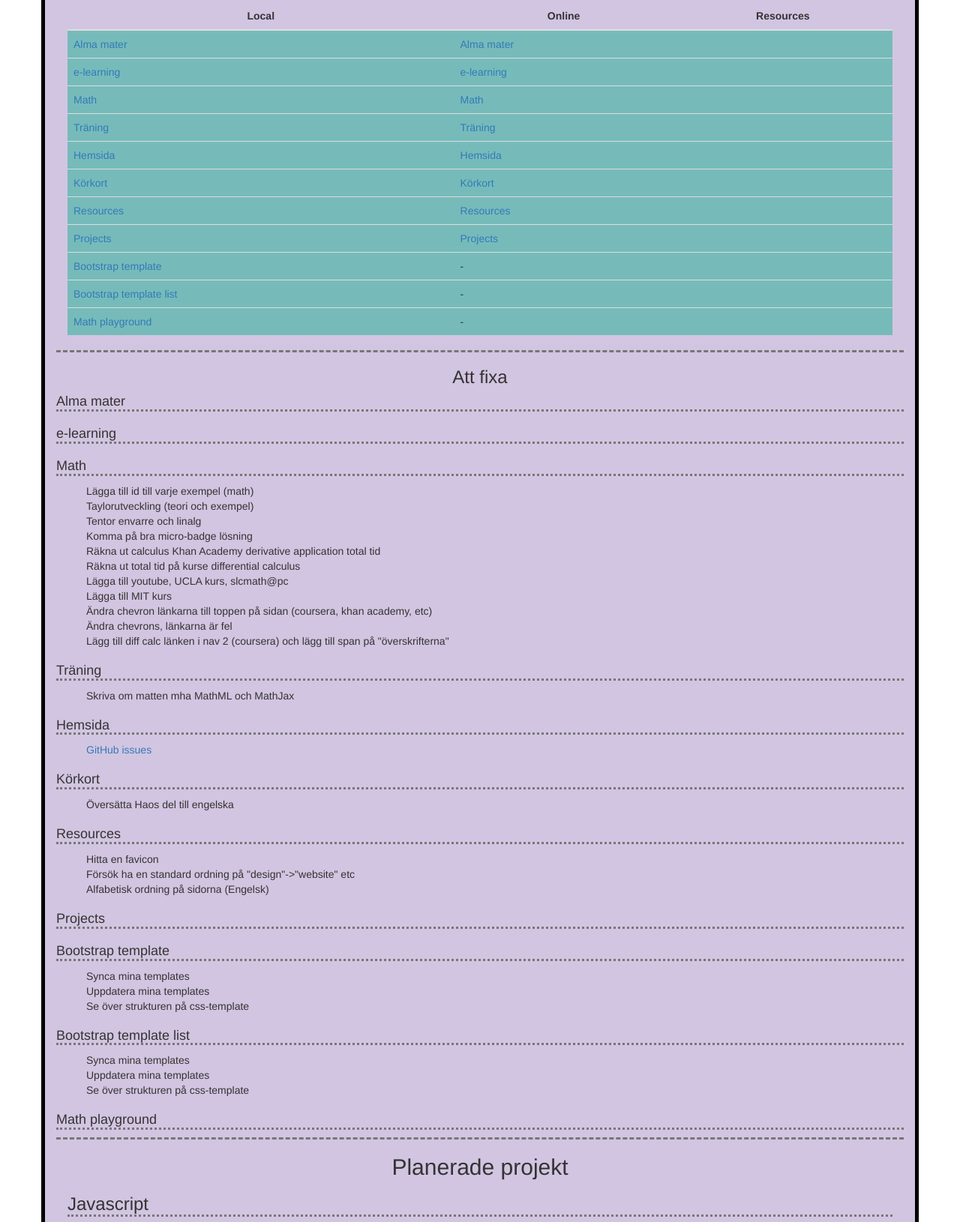
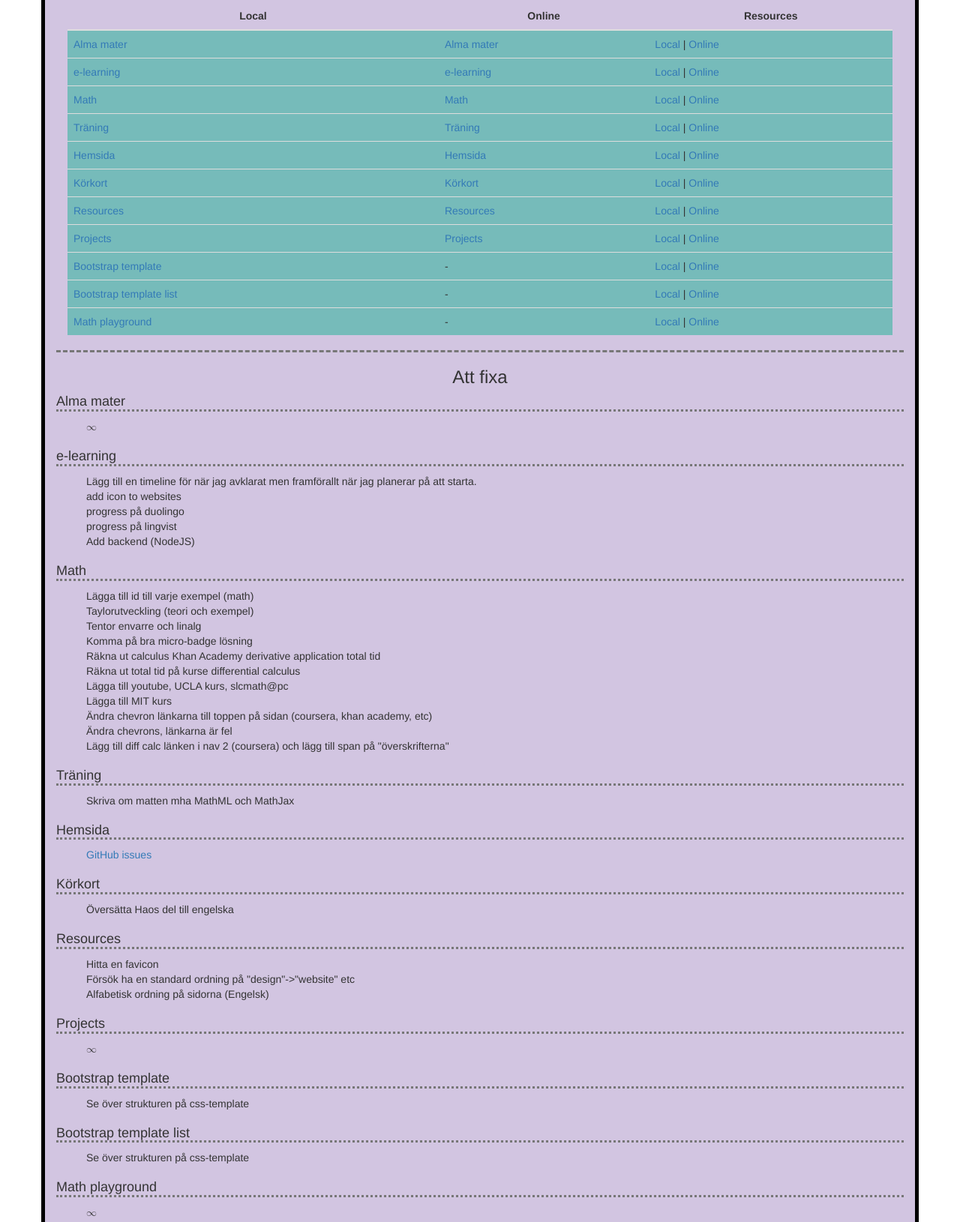
Before and after one commit to JakobPapirov/projects, a plain HTML site: page index.html in a window 1280 px wide. Shown: the part 377-2007 px from the top of the page at 75% size. Drawn offline with nearby package versions, Linux system fonts and the light colour scheme; some packages are replaced by stand-ins of ours.

Commit message:
Medium update
New content, footer update to current standard, resources typo

```diff
--- a/index.html
+++ b/index.html
@@ -75,57 +75,57 @@
                 <tr>
                   <td><a href="http://localhost:8080/Alma%20mater/" target="_blank">Alma mater</a></td>
                   <td><a href="http://jakobpapirov.se/alma-mater" target="_blank">Alma mater</a></td>
-                  <td></td>
+                  <td><a href="http://localhost:8080/resources/#alma-mater" target="_blank">Local</a> | <a href="http://jakobpapirov.se/resources#alma-mater" target="_blank">Online</a></td>
                 </tr>
                 <tr>
                   <td><a href="http://localhost:8080/e-learning/" target="_blank">e-learning</a></td>
                   <td><a href="http://jakobpapirov.se/e-learning" target="_blank">e-learning</a></td>
-                  <td></td>
+                  <td><a href="http://localhost:8080/resources/#e-learning" target="_blank">Local</a> | <a href="http://jakobpapirov.se/resources#e-learning" target="_blank">Online</a></td>
                 </tr>
                 <tr>
                   <td><a href="http://localhost:8080/math/" target="_blank">Math</a></td>
                   <td><a href="http://jakobpapirov.se/math" target="_blank">Math</a></td>
-                  <td></td>
+                  <td><a href="http://localhost:8080/resources/#math" target="_blank">Local</a> | <a href="http://jakobpapirov.se/resources#math" target="_blank">Online</a></td>
                 </tr>
                 <tr>
                   <td><a href="http://localhost:8080/fitness/" target="_blank">Träning</a></td>
                   <td><a href="http://jakobpapirov.se/fitness" target="_blank">Träning</a></td>
-                  <td></td>
+                  <td><a href="http://localhost:8080/resources/#fitness" target="_blank">Local</a> | <a href="http://jakobpapirov.se/resources#fitness" target="_blank">Online</a></td>
                 </tr>
                 <tr>
                   <td><a href="http://localhost:8080/website/" target="_blank">Hemsida</a></td>
                   <td><a href="http://jakobpapirov.se/" target="_blank">Hemsida</a></td>
-                  <td></td>
+                  <td><a href="http://localhost:8080/resources/#website" target="_blank">Local</a> | <a href="http://jakobpapirov.se/resources#website" target="_blank">Online</a></td>
                 </tr>
                 <tr>
                   <td><a href="http://localhost:8080/drivers-licence/" target="_blank"> Körkort</a></td>
                   <td><a href="http://jakobpapirov.se/drivers-licence" target="_blank" title="Körkort"> Körkort</a></td>
-                  <td></td>
+                  <td><a href="http://localhost:8080/resources/#drivers-licence" target="_blank">Local</a> | <a href="http://jakobpapirov.se/resources#" target="_blank">Online</a></td>
                 </tr>
                 <tr>
                   <td><a href="http://localhost:8080/resources/" target="_blank"> Resources</a></td>
                   <td><a href="http://jakobpapirov.se/resources" target="_blank" title="Resources"> Resources</a></td>
-                  <td></td>
+                  <td><a href="http://localhost:8080/resources/#resources" target="_blank">Local</a> | <a href="http://jakobpapirov.se/resources#resources" target="_blank">Online</a></td>
                 </tr>
                 <tr>
                   <td><a href="http://localhost:8080/projects/" target="_blank" title="Denna sida!">Projects</a></td>
                   <td><a href="http://jakobpapirov.se/projects" target="_blank" title="På sikt http://projects.jakobpapirov.se/">Projects</a></td>
-                  <td></td>
+                  <td><a href="http://localhost:8080/resources/#projects" target="_blank">Local</a> | <a href="http://jakobpapirov.se/resources#projects" target="_blank">Online</a></td>
                 </tr>
                 <tr>
                   <td><a href="http://localhost:8080/new%20project/template-bootstrap/" target="_blank">Bootstrap template</a></td>
                   <td>-</td>
-                  <td></td>
+                  <td><a href="http://localhost:8080/resources/#template-bootstrap" target="_blank">Local</a> | <a href="http://jakobpapirov.se/resources#template-bootstrap" target="_blank">Online</a></td>
                 </tr>
                 <tr>
                   <td><a href="http://localhost:8080/new%20project/template-bootstrap-list/" target="_blank">Bootstrap template list</a></td>
                   <td>-</td>
-                  <td></td>
+                  <td><a href="http://localhost:8080/resources/#template-list" target="_blank">Local</a> | <a href="http://jakobpapirov.se/resources#template-list" target="_blank">Online</a></td>
                 </tr>
                 <tr>
                   <td><a href="http://localhost:8080/math-playground/" target="_blank">Math playground</a></td>
                   <td>-</td>
-                  <td></td>
+                  <td><a href="http://localhost:8080/resources/#math-playground" target="_blank" title="Doesn't exist">Local</a> | <a href="http://jakobpapirov.se/resources#math-playground" target="_blank" title="Doesn't exist">Online</a></td>
                 </tr>
               </tbody>
             </table>
@@ -138,13 +138,26 @@
           <h3 class="header-section">Att fixa</h3>
               <h4 class="inbetween-sections">Alma mater</h4>
                 <ul>
-                  <li></li>
+                  <li>
+                    <math display="inline">
+                      <mstyle displaystyle="true">
+                        <mi>&#x221E; <!--infinity--></mi>
+                      </mstyle>
+                    </math>
+                  </li>
                 </ul>
         </div>
       </div> <!-- Alma mater row ends -->
       <div class="row"> <!-- e-learning row -->
         <div class="col-md-12">
           <h4 class="inbetween-sections">e-learning</h4>
+            <ul>
+              <li>Lägg till en timeline för när jag avklarat men framförallt när jag planerar på att starta.</li>
+              <li>add icon to websites</li>
+              <li>progress på duolingo</li>
+              <li>progress på lingvist</li>
+              <li>Add backend (NodeJS)</li>
+            </ul>
         </div>
       </div> <!-- e-learning row ends -->
       <div class="row"> <!-- Math row -->
@@ -204,7 +217,13 @@
         <div class="col-md-12">
           <h4 class="inbetween-sections">Projects</h4>
             <ul>
-              <li></li>
+              <li>
+                <math display="inline">
+                  <mstyle displaystyle="true">
+                    <mi>&#x221E; <!--infinity--></mi>
+                  </mstyle>
+                </math>
+              </li>
             </ul>
         </div>
       </div> <!-- Projects row ends -->
@@ -212,10 +231,7 @@
         <div class="col-md-12">
           <h4 class="inbetween-sections">Bootstrap template</h4>
             <ul>
-              <li>Synca mina templates</li>
-              <li>Uppdatera mina templates</li>
               <li>Se över strukturen på css-template</li>
-              <li></li>
             </ul>
         </div>
       </div> <!-- Bootstrap template row ends -->
@@ -223,16 +239,22 @@
         <div class="col-md-12">
           <h4 class="inbetween-sections">Bootstrap template list</h4>
             <ul>
-              <li>Synca mina templates</li>
-              <li>Uppdatera mina templates</li>
               <li>Se över strukturen på css-template</li>
-              <li></li>
             </ul>
         </div>
       </div> <!-- Bootstrap template list row ends -->
       <div class="row"> <!-- Math playground row -->
         <div class="col-md-12">
           <h4 class="inbetween-sections">Math playground</h4>
+            <ul>
+              <li>
+                <math display="inline">
+                  <mstyle displaystyle="true">
+                    <mi>&#x221E; <!--infinity--></mi>
+                  </mstyle>
+                </math>
+              </li>
+            </ul>
         </div>
       </div> <!-- Math playground row ends -->
     </div> <!-- Att fixa main row -->
@@ -276,11 +298,9 @@
 				<hr> <!-- Horizontal rule -->
 			</div>
 		</div>
-		<div class="row"> <!-- Footer -->
-			<div class="col-md-12">
-				<p class="header-section">Written by Jakob Papirov, Uppsala, Sweden 2016</p>
-			</div>
-		</div> <!-- Footer ends -->
+		<footer> <!-- Footer -->
+      <p class="header-section">Written by Jakob Papirov, Uppsala, Sweden 2016</p>
+    </footer> <!-- Footer ends -->
 		<div class="row"> <!-- Section divider -->
       <div class="col-md-12">
         <hr> <!-- Horizontal rule -->
@@ -297,10 +317,10 @@
           <a href="jakobpapirov.se/resources#main" target="_blank" title="General"><img src="graphics/Book Stack-32.png"></a>
          </div>
          <div class="col-md-4">
-          <a href="jakobpapirov.se/resources#alma-mater" target="_blank" title="Specific"><img src="graphics/Tweezers-32.png"></a>
+          <a href="jakobpapirov.se/resources#projects" target="_blank" title="Specific"><img src="graphics/Tweezers-32.png"></a>
          </div>
          <div col-md-4>
-            <a href="https://github.com/JakobPapirov/math" target="_blank">
+            <a href="https://github.com/JakobPapirov/projects" target="_blank">
               <img src="graphics/GitHub-32.png" alt="GitHub" title="The repository!"></a>
          </div>
        </div>
```
Also changed, not shown: graphics/No Idea-32.png (deleted), graphics/Region Code-32.png (deleted).
